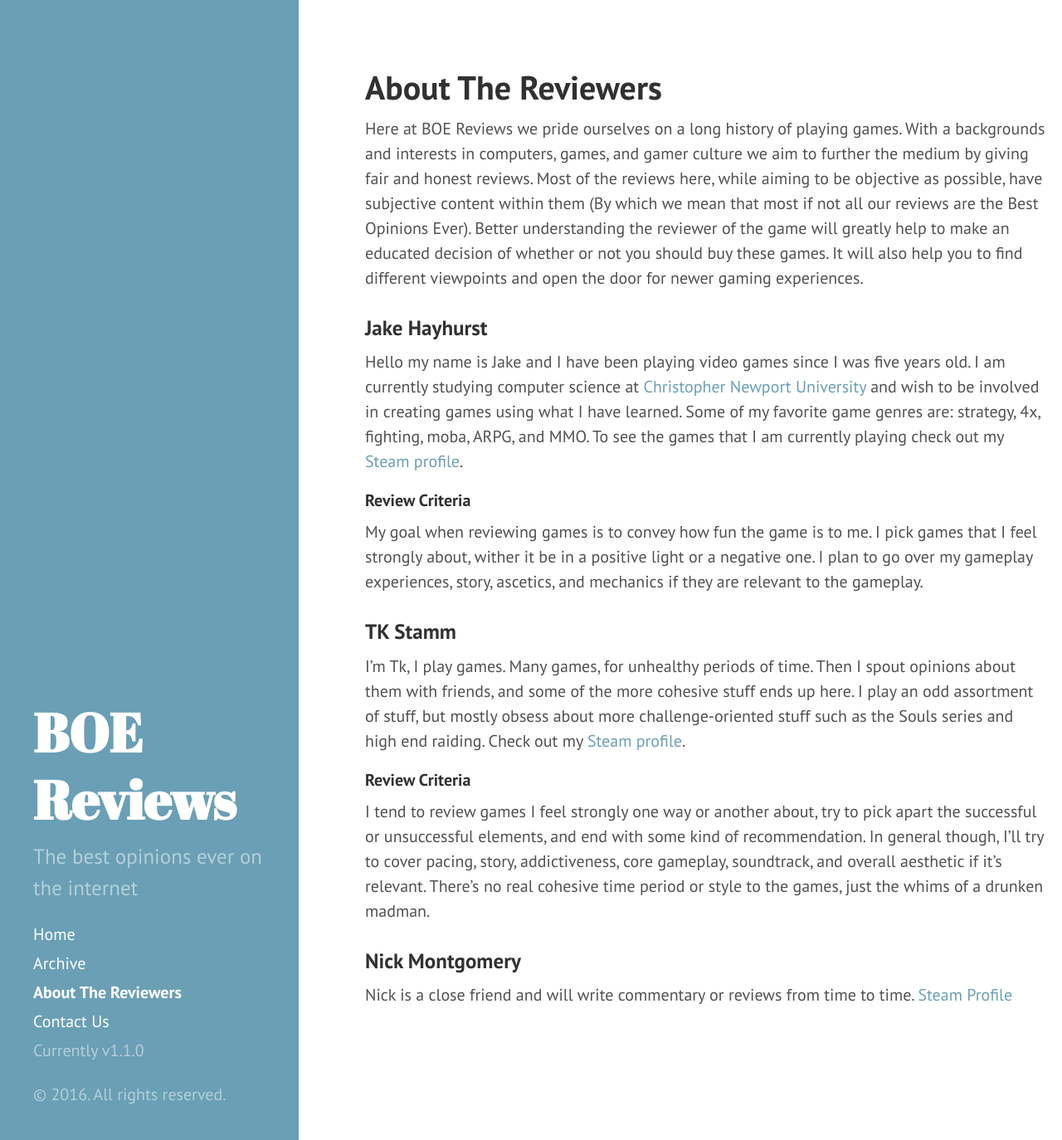
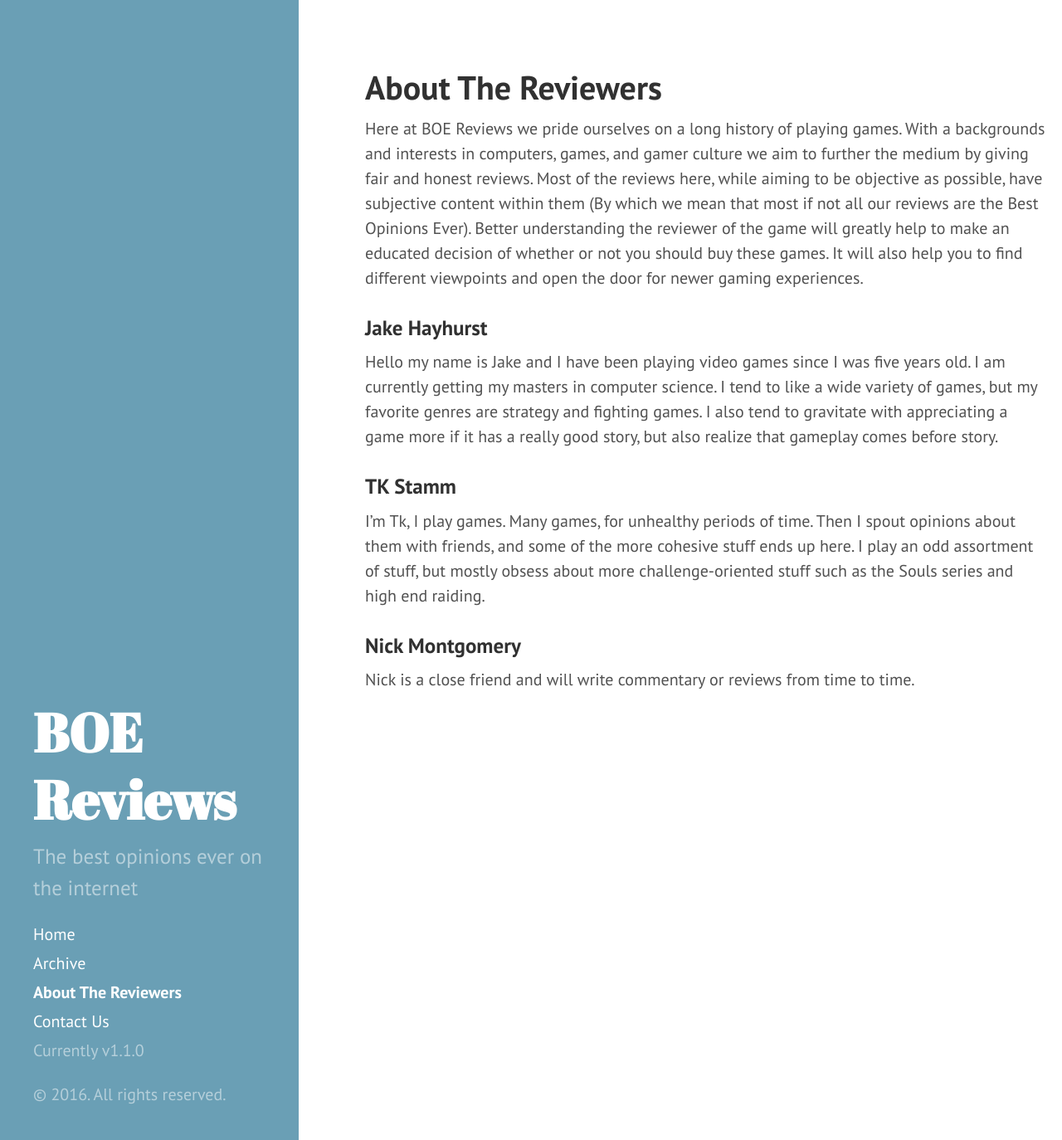
Before and after one commit to LordFluffyPants/LordFluffyPants.github.io, a Jekyll site: the page built from about.md, in a window 1280 px wide and 1374 px high. Shown: the whole window at 83% size. Built offline with Jekyll 4.4.1, drawn with Linux system fonts in a browser that asks for light colours.

Commit message:
updated about

```diff
--- a/about.md
+++ b/about.md
@@ -6,16 +6,10 @@ title: About The Reviewers
 Here at BOE Reviews we pride ourselves on a long history of playing games. With a backgrounds and interests in computers, games, and gamer culture we aim to further the medium by giving fair and honest reviews. Most of the reviews here, while aiming to be objective as possible, have subjective content within them (By which we mean that most if not all our reviews are the Best Opinions Ever). Better understanding the reviewer of the game will greatly help to make an educated decision of whether or not you should buy these games. It will also help you to find different viewpoints and open the door for newer gaming experiences.
 
 ### Jake Hayhurst
-Hello my name is Jake and I have been playing video games since I was five years old. I am currently studying computer science at [Christopher Newport University](http://cnu.edu) and wish to be involved in creating games using what I have learned. Some of my favorite game genres are: strategy, 4x, fighting, moba, ARPG, and MMO. To see the games that I am currently playing check out my [Steam profile](http://steamcommunity.com/id/LFP/).
-
-#### Review Criteria
-My goal when reviewing games is to convey how fun the game is to me. I pick games that I feel strongly about, wither it be in a positive light or a negative one. I plan to go over my gameplay experiences, story, ascetics, and mechanics if they are relevant to the gameplay.
+Hello my name is Jake and I have been playing video games since I was five years old. I am currently getting my masters in computer science. I tend to like a wide variety of games, but my favorite genres are strategy and fighting games. I also tend to gravitate with appreciating a game more if it has a really good story, but also realize that gameplay comes before story.
 
 ### TK Stamm
-I'm Tk, I play games.  Many games, for unhealthy periods of time.  Then I spout opinions about them with friends, and some of the more cohesive stuff ends up here.  I play an odd assortment of stuff, but mostly obsess about more challenge-oriented stuff such as the Souls series and high end raiding. Check out my [Steam profile](http://steamcommunity.com/profiles/76561198033602993/).
-
-#### Review Criteria
-I tend to review games I feel strongly one way or another about, try to pick apart the successful or unsuccessful elements, and end with some kind of recommendation. In general though, I'll try to cover pacing, story, addictiveness, core gameplay, soundtrack, and overall aesthetic if it's relevant.  There's no real cohesive time period or style to the games, just the whims of a drunken madman.
+I'm Tk, I play games.  Many games, for unhealthy periods of time.  Then I spout opinions about them with friends, and some of the more cohesive stuff ends up here.  I play an odd assortment of stuff, but mostly obsess about more challenge-oriented stuff such as the Souls series and high end raiding.
 
 ### Nick Montgomery
-Nick is a close friend and will write commentary or reviews from time to time. [Steam Profile](http://steamcommunity.com/profiles/76561198059887910)
+Nick is a close friend and will write commentary or reviews from time to time.
```
